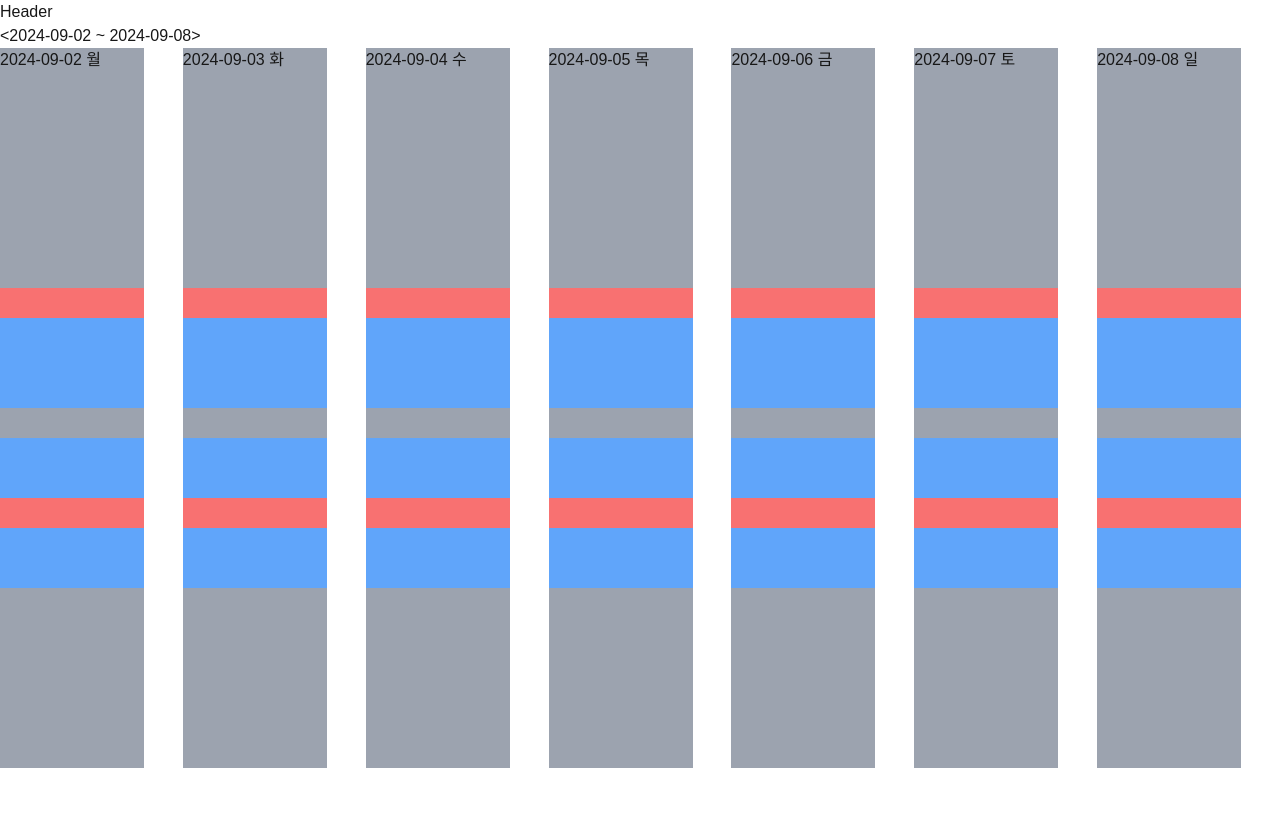
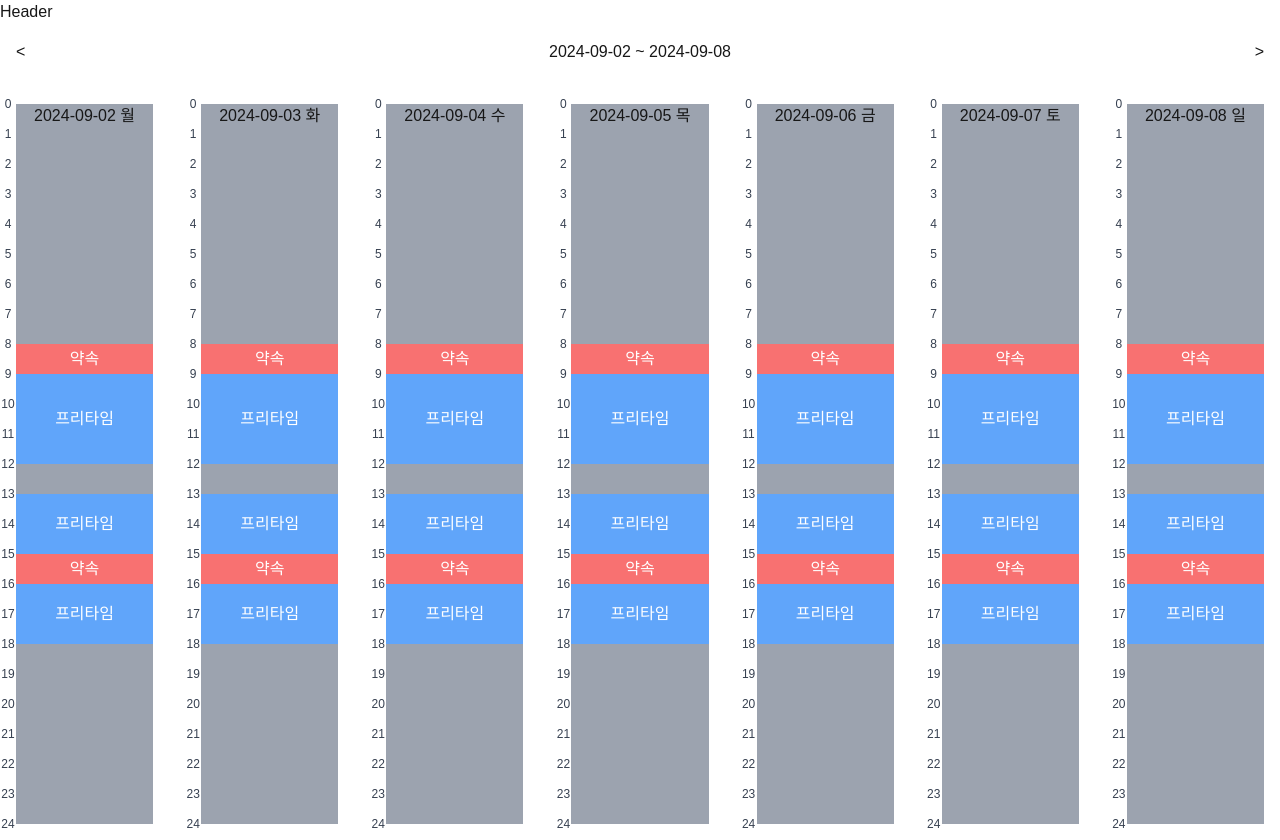
Before and after one commit to ywj3493/free-time-client, a Next.js app: page / in a window 1280 px wide. Before the commit the page ends 800 px from the top, so only its background shows below. Built offline with nearby package versions, Linux system fonts and the light colour scheme.

Commit message:
✨: 스케줄 바 기능 2차

```diff
--- a/src/components/free-time/DaySchedule.tsx
+++ b/src/components/free-time/DaySchedule.tsx
@@ -17,13 +17,25 @@ export function DaySchedule({
 }: DayScheduleProps) {
   const formattedDate = format(date, "yyyy-MM-dd");
   return (
-    <div className="relative max-w-36 flex flex-col bg-gray-400 h-180">
+    <div className="relative w-full max-w-36 flex flex-col bg-gray-400 h-180 text-center">
+      <div className="absolute w-4 h-180 -left-4 -top-2">
+        {Array.from({ length: 25 }, (_, i) => (
+          <div
+            key={i}
+            className="absolute text-xs text-gray-700 text-center w-full"
+            style={{ top: (720 / 24) * i }}
+          >
+            {i}
+          </div>
+        ))}
+      </div>
       {`${formattedDate} ${day}`}
       {freeTime.map((time) => (
         <ScheduleGage
           key={`freeTime_${time.start}_${time.end}`}
           {...time}
           isFreeTime
+          onClick={(schedule) => console.log(schedule)}
         />
       ))}
       {meetings.map((meeting) => (
@@ -31,6 +43,7 @@ export function DaySchedule({
           key={`meeting_${meeting.start}_${meeting.end}`}
           {...meeting}
           isFreeTime={false}
+          onClick={(schedule) => console.log(schedule)}
         />
       ))}
     </div>
@@ -41,9 +54,10 @@ interface ScheduleGageProps {
   start: string;
   end: string;
   isFreeTime: boolean;
+  onClick?: (schedule: Schedule) => void;
 }
 
-function ScheduleGage({ start, end, isFreeTime }: ScheduleGageProps) {
+function ScheduleGage({ start, end, isFreeTime, onClick }: ScheduleGageProps) {
   const startTime = new Date(start);
   const endTime = new Date(end);
 
@@ -57,10 +71,19 @@ function ScheduleGage({ start, end, isFreeTime }: ScheduleGageProps) {
   const top = (minutesFromStart / (24 * 60)) * containerHeight;
   const height = (difference / (24 * 60)) * containerHeight;
 
+  const handleGageClick = () => {
+    onClick?.({ start, end });
+  };
+
   return (
     <div
-      className={`absolute w-full ${isFreeTime ? "bg-blue-400" : "bg-red-400"}`}
+      className={`absolute w-full flex items-center justify-center ${
+        isFreeTime ? "bg-blue-400" : "bg-red-400"
+      } text-white`}
       style={{ height: height, top: top }}
-    ></div>
+      onClick={handleGageClick}
+    >
+      {isFreeTime ? "프리타임" : "약속"}
+    </div>
   );
 }
--- a/src/components/free-time/WeeklyCalender.tsx
+++ b/src/components/free-time/WeeklyCalender.tsx
@@ -36,11 +36,13 @@ export function WeeklyCalender() {
   const formattedEndDate = format(endDate, "yyyy-MM-dd");
 
   return (
-    <main>
-      <button onClick={handleSubWeekToDate}>{"<"}</button>
-      {`${formattedStartDate} ~ ${formattedEndDate}`}
-      <button onClick={handleAddWeekToDate}>{">"}</button>
-      <div className="grid grid-cols-7">
+    <main className="flex flex-col gap-2 justify-center items-center">
+      <div className="w-full flex content-between justify-between p-4">
+        <button onClick={handleSubWeekToDate}>{"<"}</button>
+        <div>{`${formattedStartDate} ~ ${formattedEndDate}`}</div>
+        <button onClick={handleAddWeekToDate}>{">"}</button>
+      </div>
+      <div className="w-full grid grid-cols-7 gap-12 p-4 place-items-center">
         {week.map((day, index) => (
           <DaySchedule
             key={`${day}`}
--- a/src/types/common/index.ts
+++ b/src/types/common/index.ts
@@ -8,3 +8,5 @@ type Schedule = {
   start: string;
   end: string;
 };
+
+type Day = "월" | "화" | "수" | "목" | "금" | "토" | "일";
```
Also changed, not shown: src/adapters/FreeTime.ts (added, +11 -0 lines).
